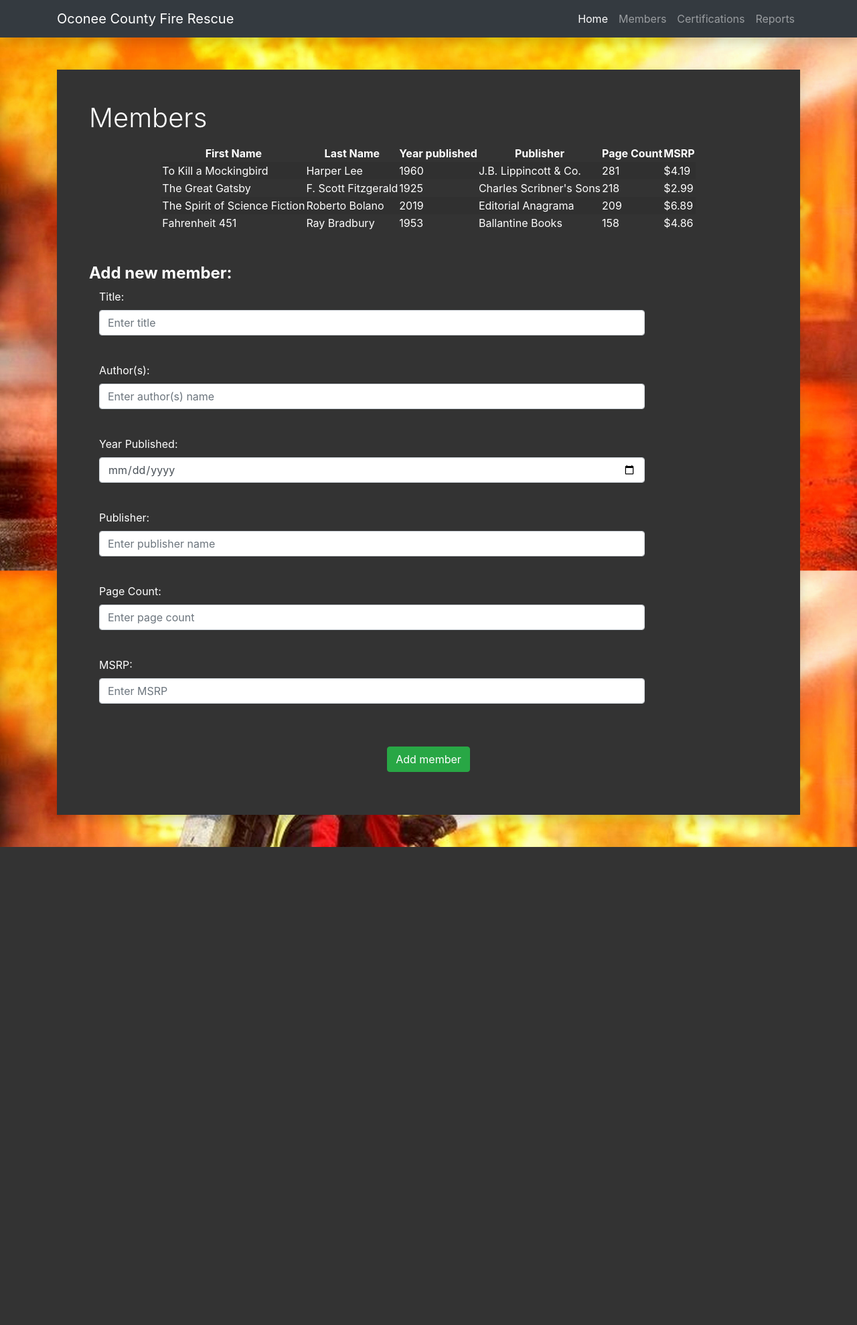
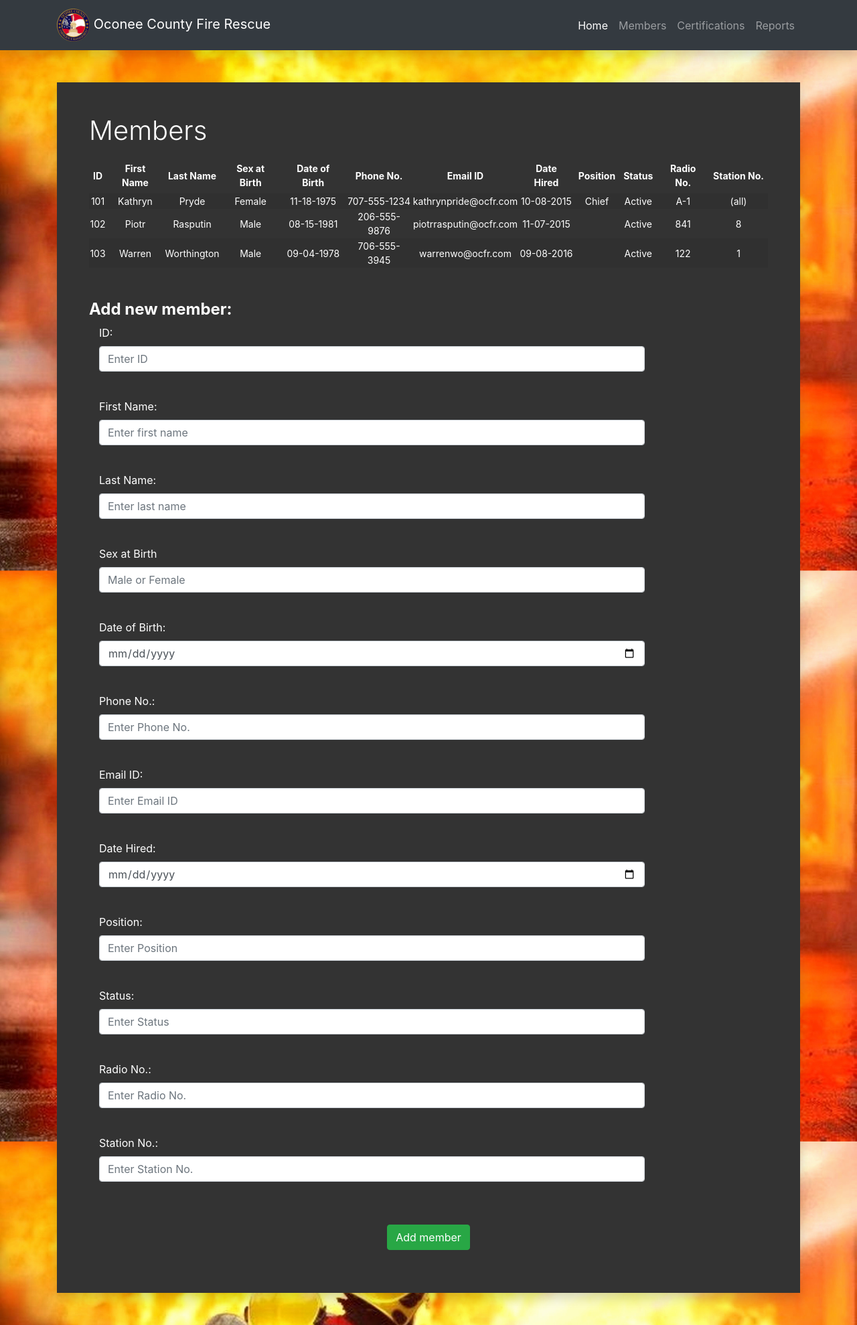
Before and after one commit to sreyadronamraju/MSIS-Team-4, a PHP site: page /public/members.html in a window 1280 px wide. Shown: the whole page at 67% size. Before the commit the page ends 1265 px from the top, so only its background shows below. Run offline with PHP 8.4, Linux system fonts and the light colour scheme.

Commit message:
update table

```diff
--- a/app/public/certifs.html
+++ b/app/public/certifs.html
@@ -10,7 +10,9 @@
     <!-- Navigation -->
 <nav class="navbar navbar-expand-lg navbar-dark bg-dark static-top mb-5 shadow">
         <div class="container">
-          <a class="navbar-brand" href="#">Oconee County Fire Rescue</a>
+          <a class="navbar-brand" href="#">
+              <img src="./img/logo.png" class="logo" alt="">
+              Oconee County Fire Rescue</a>
           <button class="navbar-toggler" type="button" data-toggle="collapse" data-target="#navbarResponsive" aria-controls="navbarResponsive" aria-expanded="false" aria-label="Toggle navigation">
                 <span class="navbar-toggler-icon"></span>
               </button>
--- a/app/public/css/site.css
+++ b/app/public/css/site.css
@@ -11,6 +11,16 @@ body {
   background-size: cover;
   -o-background-size: cover;
 }
+
+.logo {
+  width:10%;
+  height:10%;
+}
+
+
+th,tr {font-size:14px;
+  padding:6px;
+text-align:center;}
 
 /*
 .container .card{
--- a/app/public/index.html
+++ b/app/public/index.html
@@ -161,7 +161,9 @@
 <!-- Navigation -->
 <nav class="navbar navbar-expand-lg navbar-dark bg-dark static-top mb-5 shadow">
   <div class="container">
-    <a class="navbar-brand" href="#">Oconee County Fire Rescue</a>
+    <a class="navbar-brand" href="#">
+        <img src="./img/logo.png" class="logo" alt="">
+      Oconee County Fire Rescue</a>
     <button class="navbar-toggler" type="button" data-toggle="collapse" data-target="#navbarResponsive" aria-controls="navbarResponsive" aria-expanded="false" aria-label="Toggle navigation">
           <span class="navbar-toggler-icon"></span>
         </button>
--- a/app/public/members.html
+++ b/app/public/members.html
@@ -10,7 +10,9 @@
 <!-- Navigation -->
 <nav class="navbar navbar-expand-lg navbar-dark bg-dark static-top mb-5 shadow">
         <div class="container">
-          <a class="navbar-brand" href="#">Oconee County Fire Rescue</a>
+          <a class="navbar-brand" href="#">
+              <img src="./img/logo.png" class="logo" alt="">
+              Oconee County Fire Rescue</a>
           <button class="navbar-toggler" type="button" data-toggle="collapse" data-target="#navbarResponsive" aria-controls="navbarResponsive" aria-expanded="false" aria-label="Toggle navigation">
                 <span class="navbar-toggler-icon"></span>
               </button>
@@ -46,49 +48,68 @@
                   <table id="taskTable" class="table-striped">
                     <thead>
                       <tr>
-                        <th class="text-center">First Name</th>
+                        <th class="text-center">ID</th>
+                                <th class="text-center">First Name</th>
                                 <th class="text-center">Last Name</th>
-                                <th class="text-center">Year published</th>
-                                <th class="text-center">Publisher</th>
-                                <th class="text-center">Page Count</th>
-                                <th class="text-center">MSRP</th>
+                                <th class="text-center">Sex at Birth</th>
+                                <th class="text-center">Date of Birth</th>
+                                <th class="text-center">Phone No.</th>
+                                <th class="text-center">Email ID</th>
+                                <th class="text-center">Date Hired</th>
+                                <th class="text-center">Position</th>
+                                <th class="text-center">Status</th>
+                                <th class="text-center">Radio No.</th>
+                                <th class="text-center">Station No.</th>
                       </tr>
                     </thead>
 
                     <tbody>
-                        <tr>
-                      <td>To Kill a Mockingbird</td>
-                            <td>Harper Lee</td>
-                            <td>1960</td>
-                            <td>J.B. Lippincott & Co.</td>
-                            <td>281</td>
-                            <td>$4.19</td>
-                        </tr>
-                        <tr>
-                            <td>The Great Gatsby</td>
-                            <td>F. Scott Fitzgerald</td>
-                            <td>1925</td>
-                            <td>Charles Scribner's Sons</td>
-                            <td>218</td>
-                            <td>$2.99</td>
-                        </tr>
-                        <tr>
-                      <td>The Spirit of Science Fiction</td>
-                            <td>Roberto Bolano</td>
-                            <td>2019</td>
-                            <td>Editorial Anagrama</td>
-                            <td>209</td>
-                            <td>$6.89</td>
-                        </tr>
-                        <tr>
-                            <td>Fahrenheit 451</td>
-                            <td>Ray Bradbury</td>
-                            <td>1953</td>
-                            <td>Ballantine Books</td>
-                            <td>158</td>
-                            <td>$4.86</td>
-                        </tr>
+                      <tr>
+                      <td>101</td>
+                      <td>Kathryn</td>
+                      <td>Pryde</td>
+                      <td>Female</td>
+                      <td>11-18-1975</td>
+                      <td>707-555-1234</td>
+                      <td>kathrynpride@ocfr.com</td>
+                      <td>10-08-2015</td>
+                      <td>Chief</td>
+                      <td>Active</td>
+                      <td>A-1</td>
+                      <td>(all)</td>
+                      </tr>
 
+                      <tr>
+                          <td>102</td>
+                          <td>Piotr</td>
+                          <td>Rasputin</td>
+                          <td>Male</td>
+                          <td>08-15-1981</td>
+                          <td>206-555-9876</td>
+                          <td>piotrrasputin@ocfr.com</td>
+                          <td>11-07-2015</td>
+                          <td></td>
+                          <td>Active</td>
+                          <td>841</td>
+                          <td>8</td>
+                          </tr>
+
+                          <tr>
+                              <td>103</td>
+                              <td>Warren</td>
+                              <td>Worthington</td>
+                              <td>Male</td>
+                              <td>09-04-1978</td>
+                              <td>706-555-3945</td>
+                              <td>warrenwo@ocfr.com</td>
+                              <td>09-08-2016</td>
+                              <td></td>
+                              <td>Active</td>
+                              <td>122</td>
+                              <td>1</td>
+                              </tr>
+
+                    </tbody>
                     </table>
                   </center>
                 <br><br>
@@ -96,44 +117,86 @@
                     <form action="" method="post" class="form-horizontal">
 
                             <div class="form-group">
-                            <label for="title" class="control-label col-sm-2">Title:</label>
+                            <label for="personID" class="control-label col-sm-2">ID:</label>
                             <div class="col-sm-10">
-                            <input type="text" class="form-control" name="title" id="title" placeholder="Enter title"><br>
+                            <input type="number" class="form-control" name="personID" id="personID" placeholder="Enter ID"><br>
                             </div>
                             </div>
 
                             <div class="form-group">
-                            <label for="author" class="control-label col-sm-2">Author(s):</label>
+                            <label for="firstName" class="control-label col-sm-2">First Name:</label>
                             <div class="col-sm-10">
-                            <input type="text" class="form-control" name="author" id="author" placeholder="Enter author(s) name"><br>
+                            <input type="text" class="form-control" name="firstName" id="firstName" placeholder="Enter first name"><br>
                             </div>
                             </div>
 
                             <div class="form-group">
-                            <label for="year" class="control-label col-sm-2">Year Published:</label>
+                            <label for="lastName" class="control-label col-sm-2">Last Name:</label>
                             <div class="col-sm-10">
-                            <input type="date" class="form-control" name="year" id="year" placeholder="Enter year published"><br>
+                            <input type="text" class="form-control" name="lastName" id="lastName" placeholder="Enter last name"><br>
                             </div>
                             </div>
 
                             <div class="form-group">
-                            <label for="publisher" class="control-label col-sm-2">Publisher:</label>
+                            <label for="sexAtBirth" class="control-label col-sm-2">Sex at Birth</label>
                             <div class="col-sm-10">
-                            <input type="text" class="form-control" name="publisher" id="publisher" placeholder="Enter publisher name"><br>
+                            <input type="text" class="form-control" name="sexAtBirth" id="sexAtBirth" placeholder="Male or Female"><br>
                             </div>
                             </div>
 
                             <div class="form-group">
-                            <label for="pcount" class="control-label col-sm-2">Page Count:</label>
+                            <label for="dob" class="control-label col-sm-2">Date of Birth:</label>
                             <div class="col-sm-10">
-                            <input type="number" class="form-control" name="pcount" id="pcount" placeholder="Enter page count"><br>
+                            <input type="date" class="form-control" name="dob" id="dob"><br>
                             </div>
                             </div>
 
                             <div class="form-group">
-                            <label for="msrp" class="control-label col-sm-2">MSRP:</label>
+                            <label for="phoneNumber" class="control-label col-sm-2">Phone No.:</label>
                             <div class="col-sm-10">
-                            <input type="number" class="form-control" name="msrp" id="msrp" placeholder="Enter MSRP"><br>
+                            <input type="number" class="form-control" name="phoneNumber" id="phoneNumber" placeholder="Enter Phone No."><br>
+                            </div>
+                            </div>
+
+                            <div class="form-group">
+                            <label for="email" class="control-label col-sm-2">Email ID:</label>
+                            <div class="col-sm-10">
+                            <input type="email" class="form-control" name="email" id="email" placeholder="Enter Email ID"><br>
+                            </div>
+                            </div>
+
+                            <div class="form-group">
+                            <label for="dateHired" class="control-label col-sm-2">Date Hired:</label>
+                            <div class="col-sm-10">
+                            <input type="date" class="form-control" name="dateHired" id="dateHired"><br>
+                            </div>
+                            </div>
+
+                            <div class="form-group">
+                            <label for="position" class="control-label col-sm-2">Position:</label>
+                            <div class="col-sm-10">
+                            <input type="text" class="form-control" name="position" id="position" placeholder="Enter Position"><br>
+                            </div>
+                            </div>
+
+                            <div class="form-group">
+                            <label for="isActive" class="control-label col-sm-2">Status:</label>
+                            <div class="col-sm-10">
+                            <input type="text" class="form-control" name="isActive" id="isActive" placeholder="Enter Status"><br>
+                            </div>
+                            </div>
+
+                            <div class="form-group">
+                            <label for="radioNumber" class="control-label col-sm-2">Radio No.:</label>
+                            <div class="col-sm-10">
+                            <input type="text" class="form-control" name="radioNumber" id="radioNumber" placeholder="Enter Radio No."><br>
+                            </div>
+                            </div>
+
+                            <div class="form-group">
+                            <label for="stationNumber" class="control-label col-sm-2">Station No.:</label>
+                            <div class="col-sm-10">
+                            <input type="text" class="form-control" name="stationNumber" id="stationNumber" placeholder="Enter Station No."><br>
                             </div>
                             </div>
 
--- a/app/public/reports.html
+++ b/app/public/reports.html
@@ -10,7 +10,9 @@
     <!-- Navigation -->
 <nav class="navbar navbar-expand-lg navbar-dark bg-dark static-top mb-5 shadow">
         <div class="container">
-          <a class="navbar-brand" href="#">Oconee County Fire Rescue</a>
+          <a class="navbar-brand" href="#">
+              <img src="./img/logo.png" class="logo" alt="">
+              Oconee County Fire Rescue</a>
           <button class="navbar-toggler" type="button" data-toggle="collapse" data-target="#navbarResponsive" aria-controls="navbarResponsive" aria-expanded="false" aria-label="Toggle navigation">
                 <span class="navbar-toggler-icon"></span>
               </button>
```
Also changed, not shown: app/public/img/logo.png (added).
